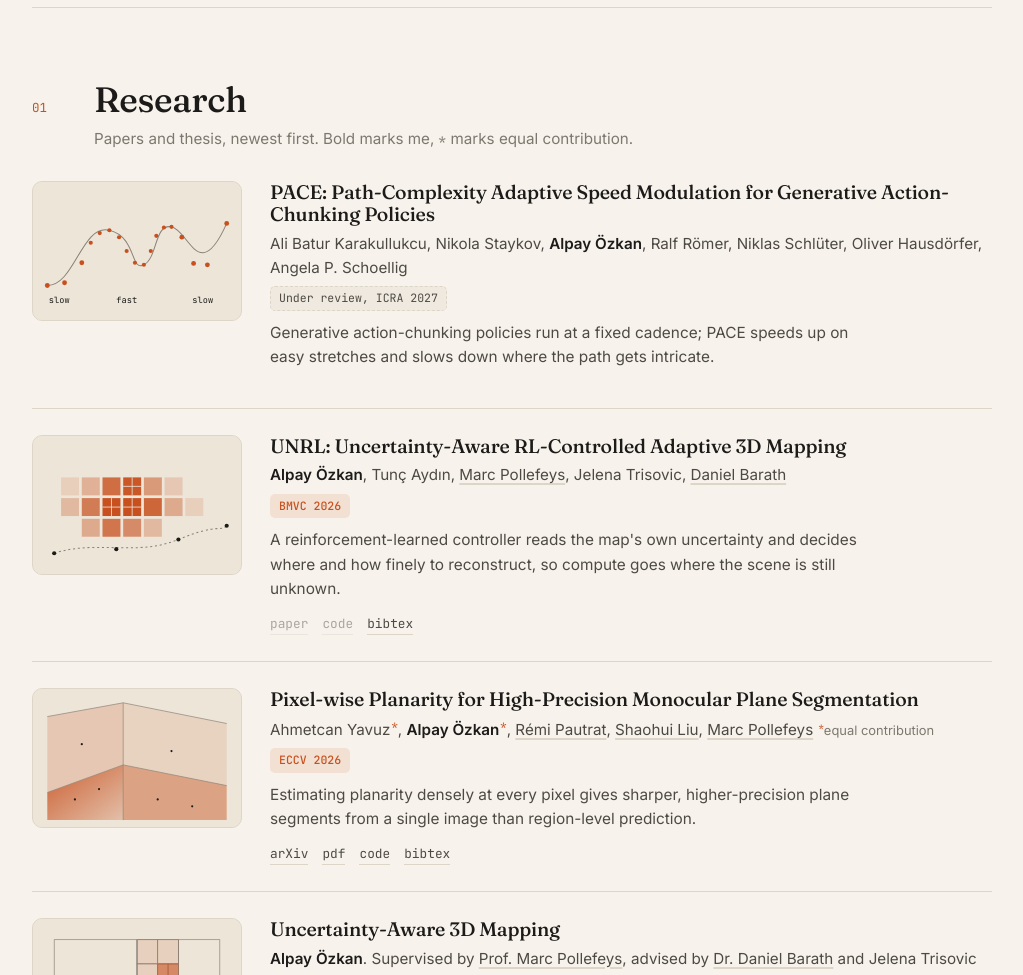
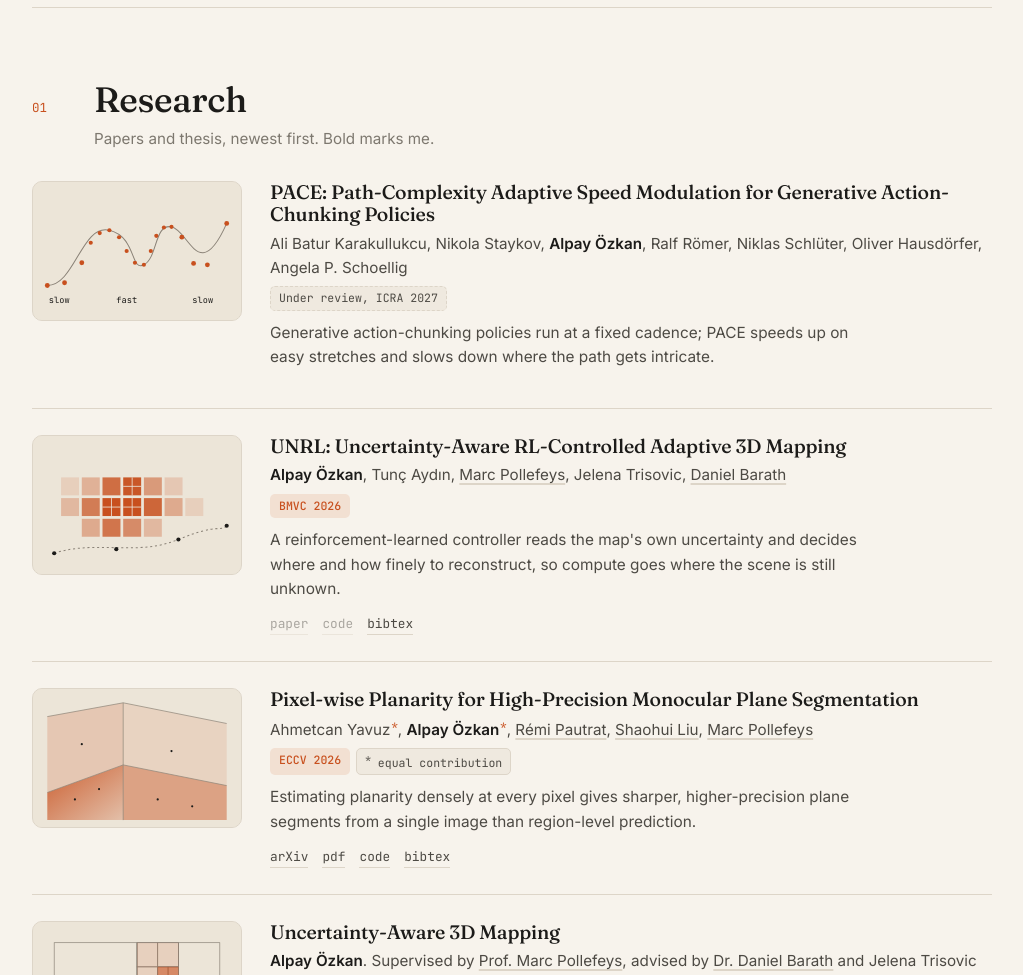
Before and after one commit to alpayozkan/alpayozkan.github.io, a plain HTML site: page index.html in a window 1280 px wide. Shown: the part 1460-2435 px from the top of the page, without its empty margins (128-1151 px from the left). Drawn offline with Linux system fonts and the light colour scheme.

Commit message:
Planarity: equal contribution as a venue badge

```diff
--- a/css/style.css
+++ b/css/style.css
@@ -393,7 +393,6 @@
   .section-head { grid-template-columns: 36px 1fr; }
 }
 .authors sup { font-family: var(--mono); font-size: .7em; color: var(--accent); margin-left: 1px; }
-.authors .eq-note { color: var(--muted); font-size: .85em; white-space: nowrap; }
 
 .group-label { color: var(--muted); margin: 0 0 6px; font-weight: 500; }
 .timeline + .group-label { margin-top: 30px; }
--- a/index.html
+++ b/index.html
@@ -98,7 +98,7 @@
   <div class="section-head">
     <span class="mono index">01</span>
     <h2>Research</h2>
-    <p class="section-note">Papers and thesis, newest first. Bold marks me, <span class="mono">*</span> marks equal contribution.</p>
+    <p class="section-note">Papers and thesis, newest first. Bold marks me.</p>
   </div>
 
   <article class="pub">
@@ -200,8 +200,8 @@
     </div>
     <div class="pub-body">
       <h3><a href="https://arxiv.org/abs/2609.13246">Pixel-wise Planarity for High-Precision Monocular Plane Segmentation</a></h3>
-      <p class="authors">Ahmetcan Yavuz<sup>*</sup>, <strong>Alpay Özkan</strong><sup>*</sup>, <a href="https://rpautrat.github.io">Rémi Pautrat</a>, <a href="https://b1ueber2y.me">Shaohui Liu</a>, <a href="https://people.inf.ethz.ch/pomarc/">Marc Pollefeys</a> <span class="eq-note"><sup>*</sup>equal contribution</span></p>
-      <p class="venue"><span class="badge badge-venue">ECCV 2026</span></p>
+      <p class="authors">Ahmetcan Yavuz<sup>*</sup>, <strong>Alpay Özkan</strong><sup>*</sup>, <a href="https://rpautrat.github.io">Rémi Pautrat</a>, <a href="https://b1ueber2y.me">Shaohui Liu</a>, <a href="https://people.inf.ethz.ch/pomarc/">Marc Pollefeys</a></p>
+      <p class="venue"><span class="badge badge-venue">ECCV 2026</span> <span class="badge"><sup>*</sup> equal contribution</span></p>
       <p class="tldr">Estimating planarity densely at every pixel gives sharper, higher-precision plane segments from a single image than region-level prediction.</p>
       <div class="pub-links">
         <a href="https://arxiv.org/abs/2609.13246" class="plink">arXiv</a>
```
